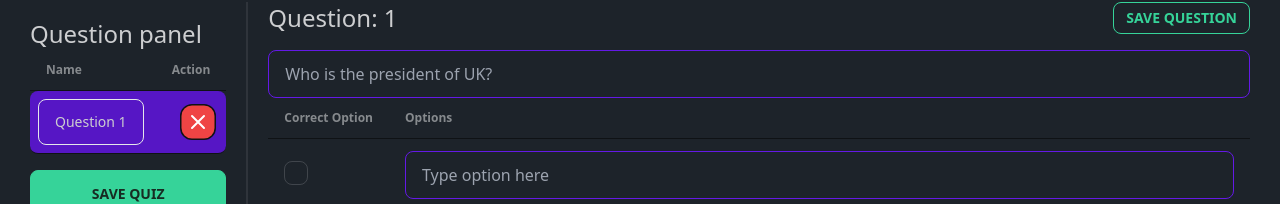
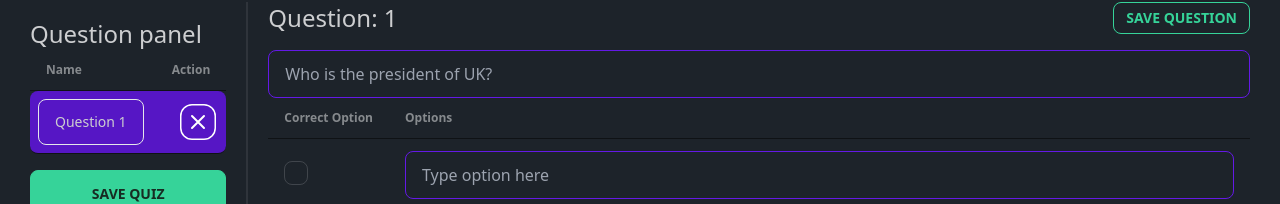
Before and after one commit to JeelRajodiya/brain-blitz, a Next.js app: page /NewQuiz/Questions in a window 1280 px wide. Shown: the part 114-318 px from the top of the page. Built offline with nearby package versions, Linux system fonts and the light colour scheme; no server answers; sample sign-in values are in the browser's storage.

Commit message:
made hte button transparent by defualt

```diff
--- a/pages/components/DeleteButton.tsx
+++ b/pages/components/DeleteButton.tsx
@@ -2,8 +2,8 @@ import React from "react";
 
 const DeleteButton = ({ onClick }) => (
   <button
-    className="btn btn-square btn-xs bg-red-500 hover:bg-red-700"
-    style={{scale : "1.5"}}
+    className="btn btn-square btn-xs hover:bg-red-600 btnTransparent"
+    style={{ scale: "1.5", borderColor: "white" }}
     onClick={onClick}
   >
     <svg
--- a/styles/global.css
+++ b/styles/global.css
@@ -141,6 +141,12 @@
   width: 90%;
 }
 
+.btnTransparent{
+  background-color: transparent;
+  cursor: pointer;
+  font-size: larger;
+}
+
 /* -------------------RADIO BIX ONLY---------------------- */
 .bigRad{
   width :70px;
```
